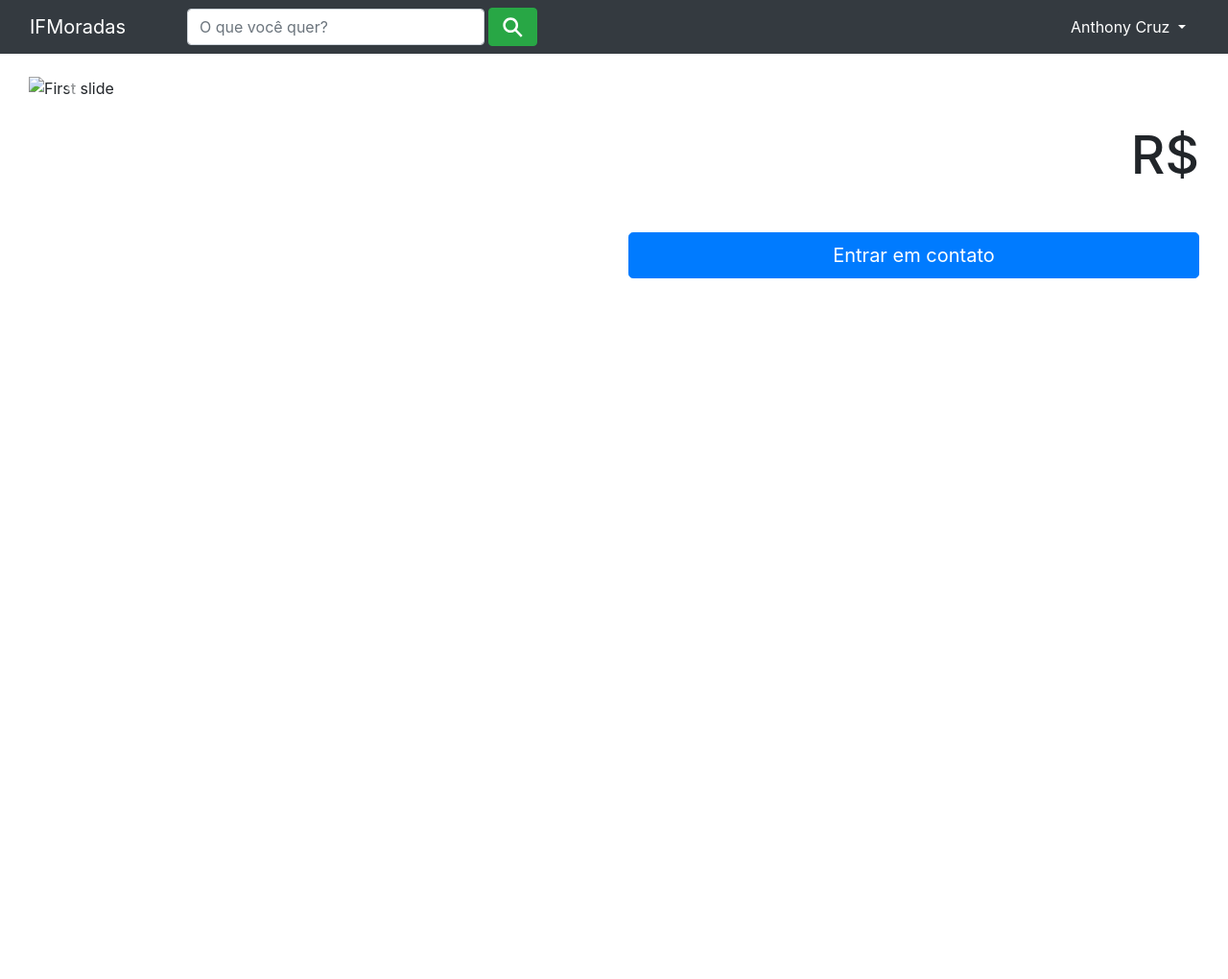
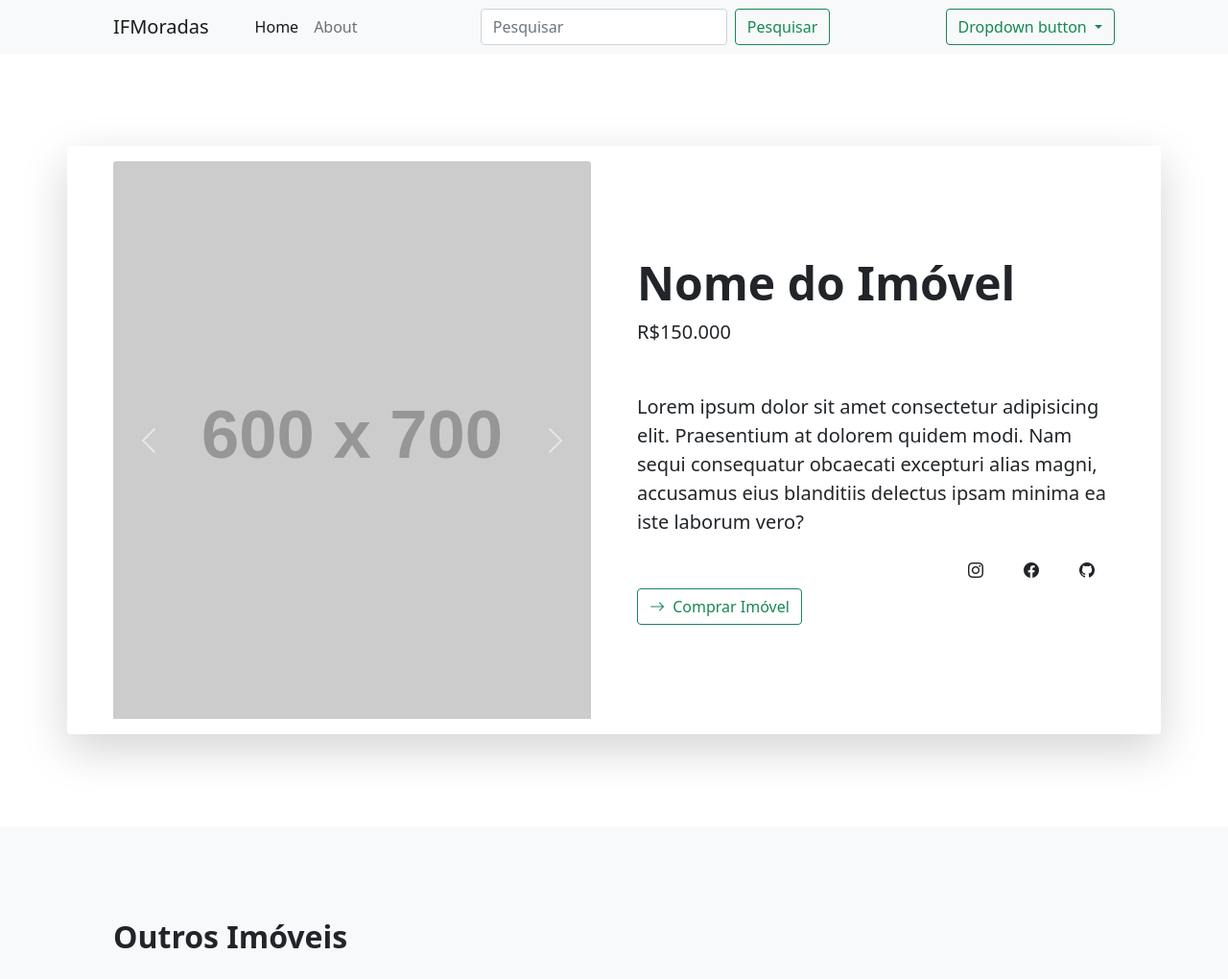
Before and after one commit to AnthonyLeier/ifmoradas, a Django app: template moradias/templates/detalhes.html in a window 1280 px wide. Shown: the top 1020 px of the page at 96% size. Before the commit the page ends 290 px from the top, so only its background shows below. Run offline with Django 3.2, Linux system fonts and the light colour scheme; the template is opened without the code that fills it, so the values that code supplies are empty; grey boxes labelled with a size stand in for pictures from a placeholder-image service; some libraries are stand-ins or nearby versions.

Commit message:
Desenvolvimento de nova interface base

```diff
--- /dev/null
+++ b/moradias/templates/_footer.html
@@ -0,0 +1,48 @@
+<footer class="footer bottom bg-success text-white py-4 mt-5">
+	<div class="container">
+		<div class="row align-items-center justify-content-center">
+			<div class="col-md-6 col-sm-12 text-md-start text-sm-center">
+				<hr />
+				<address>
+					<strong>IFMoradas</strong>
+					<br /><i class="bi bi-geo-alt"></i> Av. Fahdo Thomé, n°3000 <br />Champagnat | Caçador - SC - Cep 89500-000
+				</address>
+				<hr />
+				<address>
+					<i class="bi bi-telephone"></i><abbr> Fixo: </abbr>
+					<a style="text-decoration: none; color: white" href="tel:05549998048595">(49) 9 9804-8595</a>
+					<br />
+					<i class="bi bi-envelope"></i><abbr> E-mail: </abbr>
+					<a class="text-decoration-none text-white" href="mailto:ifmoradas@hotmail.com">ifmoradas@hotmail.com</a>
+				</address>
+			</div>
+			<div class="col-md-6 col-sm-12">
+				<iframe
+					class="col-12 shadow-lg p-3 bg-body rounded"
+					src="https://www.google.com/maps/embed?pb=!1m18!1m12!1m3!1d3561.9045426748985!2d-51.04096358525241!3d-26.779312594102862!2m3!1f0!2f0!3f0!3m2!1i1024!2i768!4f13.1!3m3!1m2!1s0x94e6cbd8b362872d%3A0x219cb0ef3ca5f2e0!2zSUZTQyBDw6JtcHVzIENhw6dhZG9y!5e0!3m2!1spt-BR!2sbr!4v1636132357607!5m2!1spt-BR!2sbr"
+					frameborder="0"
+					allowfullscreen=""
+					aria-hidden="false"
+					tabindex="0"
+				></iframe>
+			</div>
+		</div>
+		<hr />
+		<div class="container">
+			<div class="social d-flex justify-content-center">
+				<a type="button" target="_blank" class="btn btn-close-white mx-2" href="https://github.com/AnthonyLeier"
+					><i class="bi bi-instagram"></i
+				></a>
+				<a type="button" target="_blank" class="btn btn-close-white mx-2" href="https://www.facebook.com/IFSC.CACADOR"
+					><i class="bi bi-facebook"></i
+				></a>
+				<a type="button" target="_blank" class="btn btn-close-white mx-2" href="https://github.com/AnthonyLeier"
+					><i class="bi bi-github"></i
+				></a>
+			</div>
+			<div class="row align-items-center justify-content-center text-center">
+				<div class="col-lg-4">Copyright © IFMoradas 2021</div>
+			</div>
+		</div>
+	</div>
+</footer>
--- a/moradias/templates/_navbar.html
+++ b/moradias/templates/_navbar.html
@@ -1,13 +1,13 @@
 {% load static %}
 
-<div id="navbar" class="col-md-12 bg-dark">
-	<nav id="navbar" class="navbar navbar-expand-lg navbar-dark bg-dark">
-		<a class="navbar-brand" href="/">IFMoradas</a>
+<nav class="navbar navbar-expand-lg navbar-light bg-light">
+	<div class="container px-4 px-lg-5">
+		<a class="navbar-brand" href="#!">IFMoradas</a>
 		<button
 			class="navbar-toggler"
 			type="button"
-			data-toggle="collapse"
-			data-target="#navbarSupportedContent"
+			data-bs-toggle="collapse"
+			data-bs-target="#navbarSupportedContent"
 			aria-controls="navbarSupportedContent"
 			aria-expanded="false"
 			aria-label="Toggle navigation"
@@ -16,45 +16,30 @@
 		</button>
 
 		<div class="collapse navbar-collapse" id="navbarSupportedContent">
-			<form class="form-inline ml-5 pr-5" method="GET">
-				<input
-					id="inputpesquisa"
-					class="form-control pr-5"
-					type="search"
-					placeholder="O que você quer?"
-					aria-label="Search"
-					name="search"
-				/>
-				<button id="botao_verde" class="btn btn-success ml-1" type="submit">
-					<img src="{% static 'img/search.svg' %}" width="25" />
-				</button>
+			<ul class="navbar-nav me-auto mb-2 mb-lg-0 ms-lg-4">
+				<li class="nav-item"><a class="nav-link active" aria-current="page" href="#!">Home</a></li>
+				<li class="nav-item"><a class="nav-link" href="#!">About</a></li>
+			</ul>
+			<form class="d-flex me-auto">
+				<input class="form-control me-2" type="search" placeholder="Pesquisar" aria-label="Search" />
+				<button class="btn btn-outline-success" type="submit">Pesquisar</button>
 			</form>
-			<div class="ml-auto pl-5"></div>
-
-			<div class="dropdown ml-3">
+			<div class="dropdown">
 				<button
-					id="menu"
-					class="btn btn-dark dropdown-toggle"
+					class="btn btn-outline-success dropdown-toggle"
 					type="button"
-					id="dropdownMenu2"
-					data-toggle="dropdown"
-					aria-haspopup="true"
+					id="dropdownMenuButton1"
+					data-bs-toggle="dropdown"
 					aria-expanded="false"
 				>
-					Anthony Cruz
+					Dropdown button
 				</button>
-				<div class="dropdown-menu dropdown-menu-right bg-dark text-light" aria-labelledby="dropdownMenu2">
-					<a id="texto_menu" href="http://mercatop.herokuapp.com/tela/endereco/listar"
-						><button class="dropdown-item bg-dark text-light" type="button">Meus Endereços</button></a
-					>
-					<a id="texto_menu" href="http://mercatop.herokuapp.com/tela/pedidos"
-						><button class="dropdown-item bg-dark text-light" type="button">Meus Pedidos</button></a
-					>
-					<a id="texto_menu" href="http://mercatop.herokuapp.com/logout"
-						><button class="dropdown-item bg-dark text-light" type="button">Sair</button></a
-					>
-				</div>
+				<ul class="dropdown-menu" aria-labelledby="dropdownMenuButton1">
+					<li><a class="dropdown-item" href="#">Action</a></li>
+					<li><a class="dropdown-item" href="#">Another action</a></li>
+					<li><a class="dropdown-item" href="#">Something else here</a></li>
+				</ul>
 			</div>
 		</div>
-	</nav>
-</div>
+	</div>
+</nav>
--- a/moradias/templates/base.html
+++ b/moradias/templates/base.html
@@ -1,32 +1,25 @@
 <!DOCTYPE html>
 <html lang="pt-br">
 	<head>
-		<meta charset="UTF-8" />
-		<meta http-equiv="X-UA-Compatible" content="IE=edge" />
-		<meta name="viewport" content="width=device-width, initial-scale=1.0" />
-		<title>IFMoradas</title>
+		<meta charset="utf-8" />
+		<meta name="viewport" content="width=device-width, initial-scale=1" />
+		<title>IFMoradas - Inicio</title>
+
 		<link
+			href="https://cdn.jsdelivr.net/npm/bootstrap@5.1.3/dist/css/bootstrap.min.css"
 			rel="stylesheet"
-			href="https://stackpath.bootstrapcdn.com/bootstrap/4.1.3/css/bootstrap.min.css"
-			integrity="sha384-MCw98/SFnGE8fJT3GXwEOngsV7Zt27NXFoaoApmYm81iuXoPkFOJwJ8ERdknLPMO"
+			integrity="sha384-1BmE4kWBq78iYhFldvKuhfTAU6auU8tT94WrHftjDbrCEXSU1oBoqyl2QvZ6jIW3"
 			crossorigin="anonymous"
 		/>
+
+		<link rel="stylesheet" href="https://cdn.jsdelivr.net/npm/bootstrap-icons@1.7.0/font/bootstrap-icons.css" />
 	</head>
 	<body>
-		{% include '_navbar.html' %} {% block conteudo %} {% endblock %}
+		{% include '_navbar.html' %} {% block conteudo %} {% endblock %} {% include '_footer.html' %}
+
 		<script
-			src="https://code.jquery.com/jquery-3.3.1.slim.min.js"
-			integrity="sha384-q8i/X+965DzO0rT7abK41JStQIAqVgRVzpbzo5smXKp4YfRvH+8abtTE1Pi6jizo"
-			crossorigin="anonymous"
-		></script>
-		<script
-			src="https://cdnjs.cloudflare.com/ajax/libs/popper.js/1.14.3/umd/popper.min.js"
-			integrity="sha384-ZMP7rVo3mIykV+2+9J3UJ46jBk0WLaUAdn689aCwoqbBJiSnjAK/l8WvCWPIPm49"
-			crossorigin="anonymous"
-		></script>
-		<script
-			src="https://stackpath.bootstrapcdn.com/bootstrap/4.1.3/js/bootstrap.min.js"
-			integrity="sha384-ChfqqxuZUCnJSK3+MXmPNIyE6ZbWh2IMqE241rYiqJxyMiZ6OW/JmZQ5stwEULTy"
+			src="https://cdn.jsdelivr.net/npm/bootstrap@5.1.3/dist/js/bootstrap.bundle.min.js"
+			integrity="sha384-ka7Sk0Gln4gmtz2MlQnikT1wXgYsOg+OMhuP+IlRH9sENBO0LRn5q+8nbTov4+1p"
 			crossorigin="anonymous"
 		></script>
 	</body>
--- a/moradias/templates/detalhes.html
+++ b/moradias/templates/detalhes.html
@@ -1,53 +1,103 @@
 {% extends 'base.html' %} {% block conteudo %}
-<div class="container-fluid">
-	<div class="row">
-		<div class="col-md-12">
-			<div class="container-fluid mt-4">
-				<div class="row">
+<section class="py-5">
+	<div class="container px-4 px-lg-5 my-5 shadow-lg p-3 mb-5 bg-body rounded">
+		<div class="row gx-4 gx-lg-5 align-items-center">
 			<div class="col-md-6">
-						<div id="carouselExampleControls" class="carousel slide" data-ride="carousel">
+				<div id="carouselExampleControls" class="carousel slide" data-bs-ride="carousel">
 					<div class="carousel-inner">
 						<div class="carousel-item active">
-									<img class="d-block w-100" src="{{item.imagem1}}" alt="First slide" />
+							<img class="card-img-top mb-5 mb-md-0" src="https://dummyimage.com/600x700/dee2e6/6c757d.jpg" alt="..." />
 						</div>
 						<div class="carousel-item">
-									<img class="d-block w-100" src="{{item.imagem2}}" alt="Second slide" />
+							<img class="card-img-top mb-5 mb-md-0" src="https://dummyimage.com/600x700/dee2e6/6c757d.jpg" alt="..." />
 						</div>
 						<div class="carousel-item">
-									<img class="d-block w-100" src="{{item.imagem3}}" alt="Third slide" />
+							<img class="card-img-top mb-5 mb-md-0" src="https://dummyimage.com/600x700/dee2e6/6c757d.jpg" alt="..." />
 						</div>
 					</div>
-							<a class="carousel-control-prev" href="#carouselExampleControls" role="button" data-slide="prev">
+					<button class="carousel-control-prev" type="button" data-bs-target="#carouselExampleControls" data-bs-slide="prev">
 						<span class="carousel-control-prev-icon" aria-hidden="true"></span>
-								<span class="sr-only">Previous</span>
-							</a>
-							<a class="carousel-control-next" href="#carouselExampleControls" role="button" data-slide="next">
+						<span class="visually-hidden">Previous</span>
+					</button>
+					<button class="carousel-control-next" type="button" data-bs-target="#carouselExampleControls" data-bs-slide="next">
 						<span class="carousel-control-next-icon" aria-hidden="true"></span>
-								<span class="sr-only">Next</span>
-							</a>
+						<span class="visually-hidden">Next</span>
+					</button>
 				</div>
 			</div>
-					<div class="col-md-6 text-right">
-						<div>
-							<h2>{{item.nome}}</h2>
+			<div class="col-md-6">
+				<h1 class="display-5 fw-bolder">Nome do Imóvel</h1>
+				<div class="fs-5 mb-5">
+					<span>R$150.000</span>
 				</div>
-						<div class="mt-5">
-							<form method="POST" action="http://mercatop.herokuapp.com/carrinho/adicionar">
-								<input type="hidden" name="_token" value="4wdRAwN9V8pghFpdvo45xcbSLJKme5WKDnTZpQEu" />
-								<h4 style="font-size: 55px" class="mb-5">R$ {{item.valor}}</h4>
-								<input type="text" class="form-control" value="2" name="id_produto" hidden />
-								<p style="font-size: 20px">{{item.descricao}}</p>
-							</form>
+				<p class="lead">
+					Lorem ipsum dolor sit amet consectetur adipisicing elit. Praesentium at dolorem quidem modi. Nam sequi consequatur
+					obcaecati excepturi alias magni, accusamus eius blanditiis delectus ipsam minima ea iste laborum vero?
+				</p>
+				<div class="social d-flex justify-content-end">
+					<a type="button" target="_blank" class="btn btn-close-dark mx-2" href="https://github.com/AnthonyLeier"
+						><i class="bi bi-instagram"></i
+					></a>
+					<a type="button" target="_blank" class="btn btn-close-dark mx-2" href="https://www.facebook.com/IFSC.CACADOR"
+						><i class="bi bi-facebook"></i
+					></a>
+					<a type="button" target="_blank" class="btn btn-close-dark mx-2" href="https://github.com/AnthonyLeier"
+						><i class="bi bi-github"></i
+					></a>
 				</div>
-						<div class="mt-4">
-							<button type="submit" id="botao_verde" class="btn btn-primary btn-block btn-lg mt-5">
-								Entrar em contato
+				<div class="d-flex">
+					<button class="btn btn-outline-success flex-shrink-0" type="button">
+						<i class="bi bi-arrow-right me-1"></i>
+						Comprar Imóvel
 					</button>
+				</div>
+			</div>
+		</div>
+	</div>
+</section>
+<section class="py-5 bg-light">
+	<div class="container px-4 px-lg-5 mt-5">
+		<h2 class="fw-bolder mb-4">Outros Imóveis</h2>
+		<div class="container">
+			<div class="row" id="geral">
+				<div class="col-md-3 col-sm-6 my-2">
+					<div class="card">
+						<img src="../html/img/600x350.png" class="card-img-top" alt="" />
+						<div class="card-body">
+							<h5 class="card-title">Nome imovel</h5>
+							<b class="card-text text-right">R$ </b>
+						</div>
+					</div>
+				</div>
+				<div class="col-md-3 col-sm-6 my-2">
+					<div class="card">
+						<img src="../html/img/600x350.png" class="card-img-top" alt="" />
+						<div class="card-body">
+							<h5 class="card-title">Nome imovel</h5>
+							<b class="card-text text-right">R$ </b>
+						</div>
+					</div>
+				</div>
+				<div class="col-md-3 col-sm-6 my-2">
+					<div class="card">
+						<img src="../html/img/600x350.png" class="card-img-top" alt="" />
+						<div class="card-body">
+							<h5 class="card-title">Nome imovel</h5>
+							<b class="card-text text-right">R$ </b>
+						</div>
+					</div>
+				</div>
+				<div class="col-md-3 col-sm-6 my-2">
+					<div class="card">
+						<img src="../html/img/600x350.png" class="card-img-top" alt="" />
+						<div class="card-body">
+							<h5 class="card-title">Nome imovel</h5>
+							<b class="card-text text-right">R$ </b>
 						</div>
 					</div>
 				</div>
 			</div>
 		</div>
 	</div>
-</div>
+</section>
 {% endblock %}
```
Also changed, not shown: moradias/templates/form.html (+30 -13 lines), moradias/templates/index.html (+48 -8 lines). Lines whose indentation alone changed are shown as unchanged.
